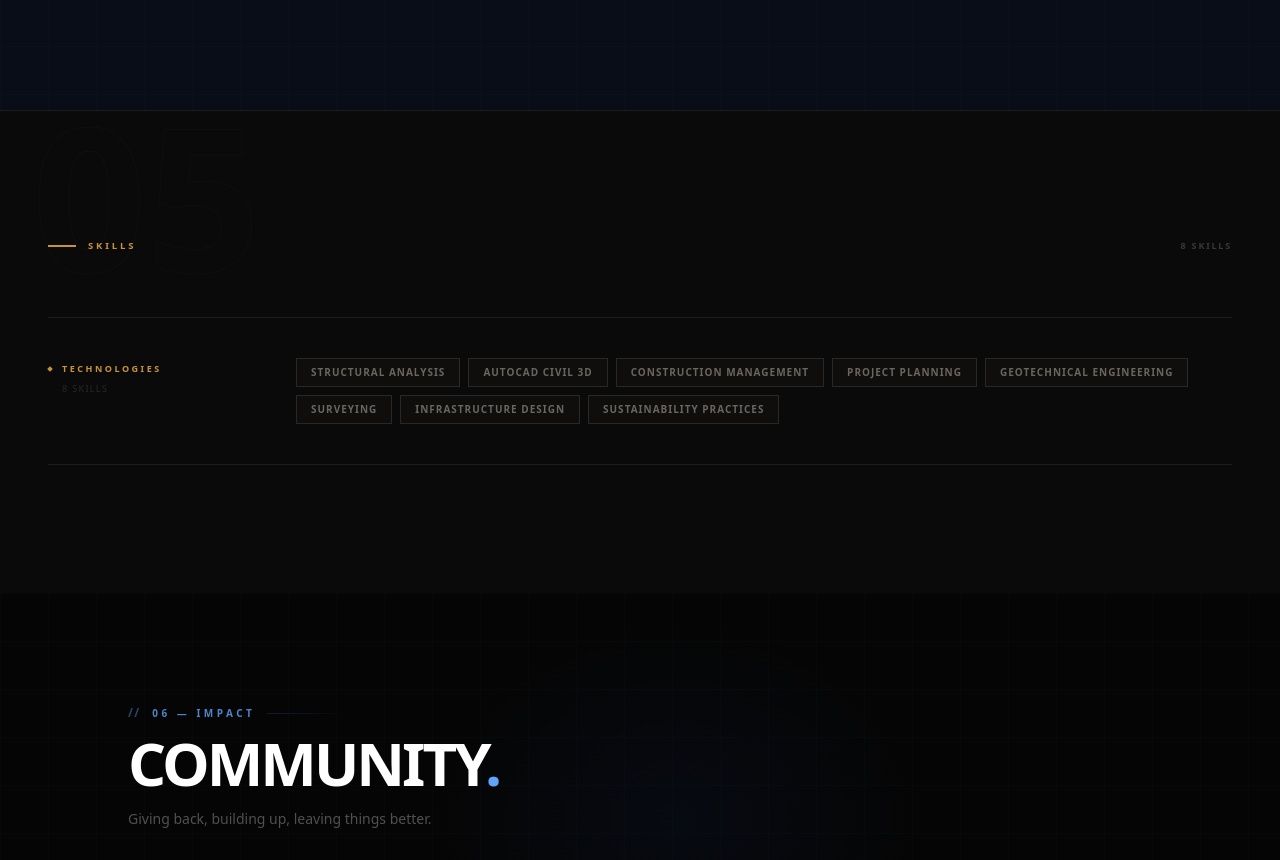
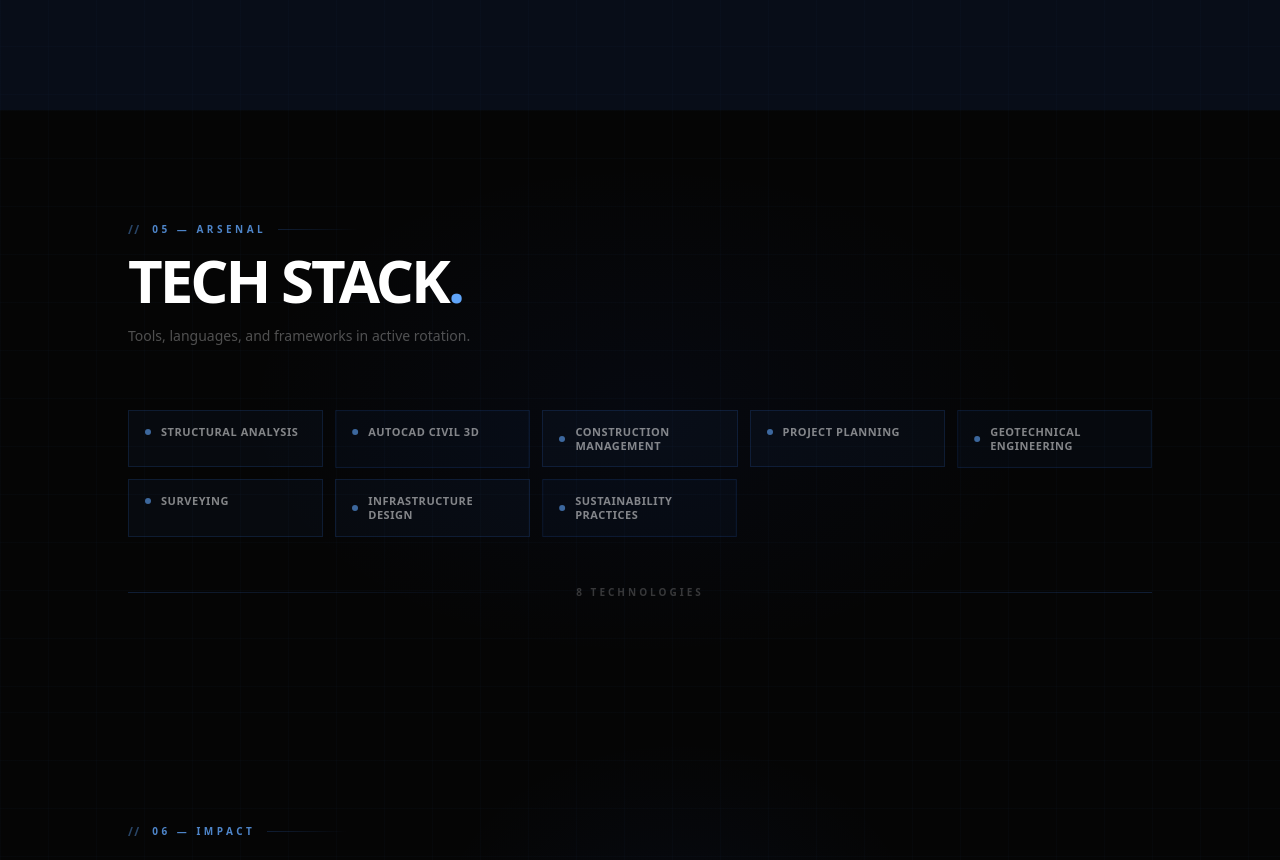
Before and after one commit to salienceenterprises-lab/portfolio-7e72f, a Next.js app: page /portfolio-7e72f/ in a window 1280 px wide. Shown: the part 4345-5205 px from the top of the page. Built offline with nearby package versions, Linux system fonts and the light colour scheme.

Commit message:
Update app/components/skills.jsx via Portfolio SaaS

```diff
--- a/app/components/skills.jsx
+++ b/app/components/skills.jsx
@@ -1,146 +1,119 @@
 "use client";
-import React from "react";
 import { motion } from "framer-motion";
 
-const GOLD = "#c8943a";
-const GOLD_L = "#e0b256";
+const container = {
+  hidden: {},
+  visible: { transition: { staggerChildren: 0.055 } },
+};
 
-export default function NocturneSkills({ data }) {
-  const skills = data?.skills || [];
-  if (!skills.length) return null;
+const item = {
+  hidden: { opacity: 0, scale: 0.6, y: 16 },
+  visible: { opacity: 1, scale: 1, y: 0, transition: { type: "spring", stiffness: 200, damping: 18 } },
+};
 
-  // Normalize: handle category objects OR flat string array
-  const groups = (() => {
-    if (
-      typeof skills[0] === "object" && skills[0] !== null &&
-      (skills[0].items || skills[0].category || skills[0].skills || skills[0].name)
-    ) {
-      return skills
-        .map((g) => ({
-          category: g.category || g.name || "Skills",
-          items: Array.isArray(g.items) ? g.items : Array.isArray(g.skills) ? g.skills : [],
-        }))
-        .filter((g) => g.items.length > 0);
-    }
-    return [{ category: "Technologies", items: skills }];
-  })();
-
-  const totalSkills = groups.reduce((acc, g) => acc + g.items.length, 0);
+export default function PortfolioSkills({ data }) {
+  if (!data?.skills?.length) return null;
 
   return (
-    <section id="skills" style={{
-      background: "#0a0a0a",
-      borderTop: "1px solid #1e1c19",
-      position: "relative", overflow: "hidden",
-    }}>
-      <style>{`
-        @media (max-width: 767px) {
-          .noc-skills-inner { padding: 4rem 1.5rem !important; }
-          .noc-skills-row { grid-template-columns: 1fr !important; gap: 1rem !important; padding: 1.5rem 0 !important; }
-          .noc-skills-label { padding-top: 0 !important; }
-        }
-      `}</style>
+    <section id="skills" className="relative py-28 px-6 overflow-hidden bg-[#050505]">
 
-      {/* Ghost watermark */}
-      <div style={{
-        position: "absolute", top: "-1rem", left: "2rem",
-        fontSize: "200px", fontWeight: 900, lineHeight: 1,
-        color: "transparent",
-        WebkitTextStroke: "1px rgba(255,255,255,0.025)",
-        pointerEvents: "none", userSelect: "none",
-      }}>05</div>
+      {/* Ambient */}
+      <div className="absolute inset-0 pointer-events-none">
+        <div className="absolute top-1/2 left-1/2 -translate-x-1/2 -translate-y-1/2 w-[800px] h-[500px] rounded-full" style={{ background: "radial-gradient(ellipse, rgba(29,78,216,0.05), transparent 70%)" }} />
+        <div className="absolute inset-0 bg-[linear-gradient(rgba(59,130,246,0.025)_1px,transparent_1px),linear-gradient(90deg,rgba(59,130,246,0.025)_1px,transparent_1px)] bg-[size:48px_48px]" />
+      </div>
 
-      <div className="noc-skills-inner" style={{ maxWidth: "1400px", margin: "0 auto", padding: "8rem 3rem" }}>
-        {/* Section header */}
+      <div className="max-w-5xl mx-auto relative z-10">
+
+        {/* Section label */}
         <motion.div
           initial={{ opacity: 0, x: -20 }}
           whileInView={{ opacity: 1, x: 0 }}
           viewport={{ once: true }}
-          style={{ display: "flex", alignItems: "center", justifyContent: "space-between", marginBottom: "4rem", flexWrap: "wrap", gap: "1rem" }}
+          transition={{ duration: 0.5 }}
+          className="flex items-center gap-3 mb-3"
         >
-          <div style={{ display: "flex", alignItems: "center", gap: "12px" }}>
-            <div style={{ width: "28px", height: "1.5px", background: GOLD }} />
-            <span style={{ fontSize: "9.5px", fontWeight: 700, textTransform: "uppercase", letterSpacing: "0.3em", color: GOLD }}>
-              Skills
-            </span>
-          </div>
-          <span style={{ fontSize: "9px", fontWeight: 600, textTransform: "uppercase", letterSpacing: "0.2em", color: "#3a3835" }}>
-            {totalSkills} skill{totalSkills !== 1 ? "s" : ""}
-          </span>
+          <span className="text-blue-400/40 font-black text-xs tracking-widest select-none">{"//"}</span>
+          <span className="text-[10px] font-black tracking-[0.35em] uppercase text-blue-400/80">05 — Arsenal</span>
+          <div className="flex-1 h-px bg-gradient-to-r from-blue-500/20 to-transparent max-w-[80px]" />
         </motion.div>
 
-        {/* Row-based layout */}
-        <div style={{ borderTop: "1px solid #1e1c19" }}>
-          {groups.map((group, gi) => (
+        <motion.h2
+          initial={{ opacity: 0, y: 18 }}
+          whileInView={{ opacity: 1, y: 0 }}
+          viewport={{ once: true }}
+          transition={{ duration: 0.6, delay: 0.05 }}
+          className="text-4xl sm:text-6xl font-black tracking-tighter text-white mb-4 uppercase"
+        >
+          Tech Stack<span className="text-blue-400">.</span>
+        </motion.h2>
+
+        <motion.p
+          initial={{ opacity: 0 }}
+          whileInView={{ opacity: 1 }}
+          viewport={{ once: true }}
+          transition={{ duration: 0.5, delay: 0.15 }}
+          className="text-white/30 text-sm mb-16 max-w-sm"
+        >
+          Tools, languages, and frameworks in active rotation.
+        </motion.p>
+
+        {/* Skill grid */}
+        <motion.div
+          variants={container}
+          initial="hidden"
+          whileInView="visible"
+          viewport={{ once: true }}
+          className="grid grid-cols-2 sm:grid-cols-3 md:grid-cols-4 lg:grid-cols-5 gap-3"
+        >
+          {data.skills.map((skill, i) => (
             <motion.div
-              key={gi}
-              className="noc-skills-row"
-              initial={{ opacity: 0, y: 20 }}
-              whileInView={{ opacity: 1, y: 0 }}
-              viewport={{ once: true }}
-              transition={{ duration: 0.5, delay: gi * 0.07 }}
-              style={{
-                display: "grid",
-                gridTemplateColumns: "200px 1fr",
-                gap: "3rem",
-                padding: "2.5rem 0",
-                borderBottom: "1px solid #1e1c19",
-                alignItems: "start",
+              key={i}
+              variants={item}
+              whileHover={{
+                borderColor: "rgba(59,130,246,0.7)",
+                boxShadow: "0 0 24px rgba(59,130,246,0.2), inset 0 0 12px rgba(59,130,246,0.05)",
+                y: -4,
               }}
+              className="group relative bg-blue-500/[0.04] border border-blue-500/15 px-4 py-3.5 transition-all duration-300 cursor-default overflow-hidden"
             >
-              {/* Category label */}
-              <div className="noc-skills-label" style={{ paddingTop: "4px" }}>
-                <div style={{ display: "flex", alignItems: "center", gap: "10px" }}>
-                  <div style={{ width: "4px", height: "4px", background: GOLD, transform: "rotate(45deg)", flexShrink: 0 }} />
-                  <span style={{
-                    fontSize: "9px", fontWeight: 800,
-                    textTransform: "uppercase", letterSpacing: "0.28em",
-                    color: GOLD,
-                  }}>
-                    {group.category}
-                  </span>
-                </div>
-                <div style={{ fontSize: "9px", color: "#2a2825", marginTop: "6px", paddingLeft: "14px", letterSpacing: "0.15em", textTransform: "uppercase" }}>
-                  {group.items.length} skill{group.items.length !== 1 ? "s" : ""}
-                </div>
+              {/* Corner accent — top left */}
+              <span className="absolute top-0 left-0 w-0 h-0 border-t-[12px] border-l-[12px] border-t-blue-500/30 border-l-transparent opacity-0 group-hover:opacity-100 transition-opacity duration-300"
+                style={{ borderTopColor: "rgba(59,130,246,0.3)", borderLeftColor: "transparent" }}
+              />
+
+              {/* Indicator dot */}
+              <div className="flex items-center gap-2.5 mb-0">
+                <div className="w-1.5 h-1.5 rounded-full bg-blue-400/60 flex-shrink-0 group-hover:bg-blue-400 transition-colors" />
+                <span className="text-[11px] font-bold text-white/50 group-hover:text-white/85 transition-colors duration-300 uppercase tracking-wider leading-tight">
+                  {skill}
+                </span>
               </div>
 
-              {/* Skill pills */}
-              <div style={{ display: "flex", flexWrap: "wrap", gap: "8px" }}>
-                {group.items.filter(Boolean).map((skill, si) => {
-                  const label = typeof skill === "string" ? skill : skill?.name || skill?.label || String(skill);
-                  return (
-                    <span
-                      key={si}
-                      style={{
-                        fontSize: "10px", fontWeight: 600,
-                        textTransform: "uppercase", letterSpacing: "0.1em",
-                        color: "#6a6560",
-                        border: "1px solid #2a2825",
-                        padding: "6px 14px",
-                        background: "#0f0e0c",
-                        transition: "all 0.2s ease",
-                        cursor: "default",
-                      }}
-                      onMouseEnter={(e) => {
-                        e.currentTarget.style.borderColor = GOLD;
-                        e.currentTarget.style.color = GOLD;
-                        e.currentTarget.style.background = `${GOLD}0a`;
-                      }}
-                      onMouseLeave={(e) => {
-                        e.currentTarget.style.borderColor = "#2a2825";
-                        e.currentTarget.style.color = "#6a6560";
-                        e.currentTarget.style.background = "#0f0e0c";
-                      }}
-                    >
-                      {label}
-                    </span>
-                  );
-                })}
-              </div>
+              {/* Bottom glow line on hover */}
+              <motion.div
+                initial={{ scaleX: 0 }}
+                whileHover={{ scaleX: 1 }}
+                className="absolute bottom-0 left-0 right-0 h-px bg-gradient-to-r from-transparent via-blue-400/60 to-transparent origin-left"
+              />
             </motion.div>
           ))}
-        </div>
+        </motion.div>
+
+        {/* Count + divider */}
+        <motion.div
+          initial={{ opacity: 0 }}
+          whileInView={{ opacity: 1 }}
+          viewport={{ once: true }}
+          transition={{ duration: 0.5, delay: 0.4 }}
+          className="flex items-center gap-4 mt-12"
+        >
+          <div className="flex-1 h-px bg-gradient-to-r from-blue-500/20 to-transparent" />
+          <span className="text-[10px] font-black uppercase tracking-[0.3em] text-white/20">
+            {data.skills.length} Technologies
+          </span>
+          <div className="flex-1 h-px bg-gradient-to-l from-blue-500/20 to-transparent" />
+        </motion.div>
       </div>
     </section>
   );
```
